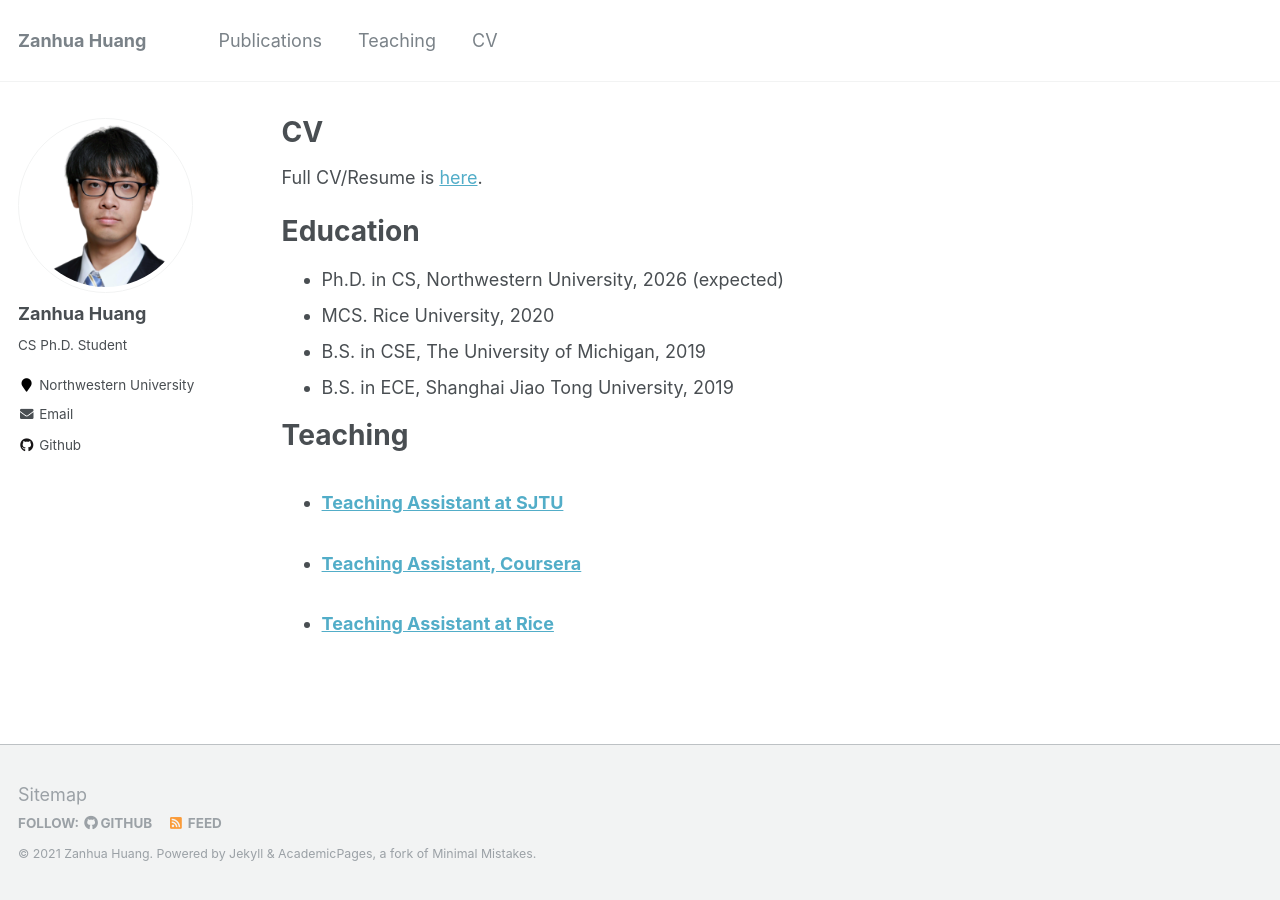
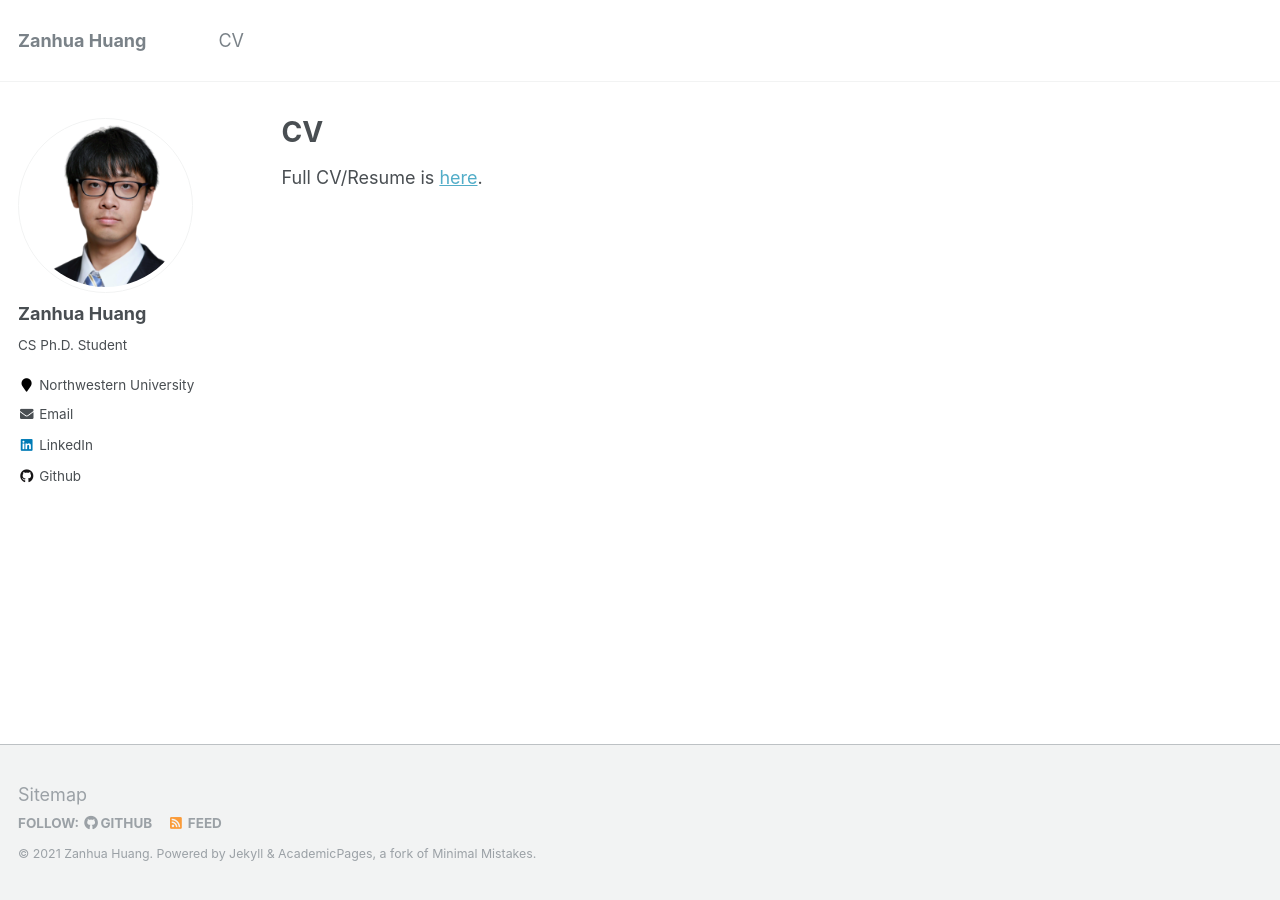
Before and after one commit to yzanhua/yzanhua.github.io, a Jekyll site: the page built from _pages/cv.md, in a window 1280 px wide. Built offline with Jekyll 4.4.1, drawn with Linux system fonts in a browser that asks for light colours.

Commit message:
hide some files

```diff
--- a/_config.yml
+++ b/_config.yml
@@ -82,7 +82,7 @@ analytics:
 author:
   name             : "Zanhua Huang"
   avatar           : "profile.png"
-  bio              : "CS Ph.D. Student "
+  bio              : "CS Ph.D. Student"
   location         : "Northwestern University"
   employer         :
   pubmed           :  # "https://www.ncbi.nlm.nih.gov/pubmed/?term=john+snow"
@@ -102,7 +102,7 @@ author:
   instagram        :
   impactstory      : #"https://profiles.impactstory.org/u/xxxx-xxxx-xxxx-xxxx"
   lastfm           :
-  linkedin         :
+  linkedin         : "https://www.linkedin.com/in/zanhua-huang-913808191/"
   orcid            : # "http://orcid.org/yourorcidurl"
   pinterest        :
   soundcloud       :
--- a/_pages/cv.md
+++ b/_pages/cv.md
@@ -9,14 +9,6 @@ redirect_from:
 
 <!-- {% include base_path %} -->
 Full CV/Resume is [here](https://yzanhua.github.io/files/Resume_Zanhua_Huang.pdf).
-
-Education
-======
-* Ph.D. in CS, Northwestern University, 2026 (expected)
-* MCS.  Rice University, 2020
-* B.S.  in CSE, The University of Michigan, 2019
-* B.S.  in ECE, Shanghai Jiao Tong University, 2019
-
 
 
 <!-- Work experience
@@ -52,11 +44,11 @@ Talks
     {% include archive-single-talk-cv.html %}
   {% endfor %}</ul> -->
 
-Teaching
+<!-- Teaching
 ======
   <ul>{% for post in site.teaching %}
     {% include archive-single-cv.html %}
-  {% endfor %}</ul>
+  {% endfor %}</ul> -->
 
 <!-- Service and leadership
 ======
```
Also changed, not shown: _data/navigation.yml (+4 -4 lines), _pages/about.md (+11 -0 lines).
